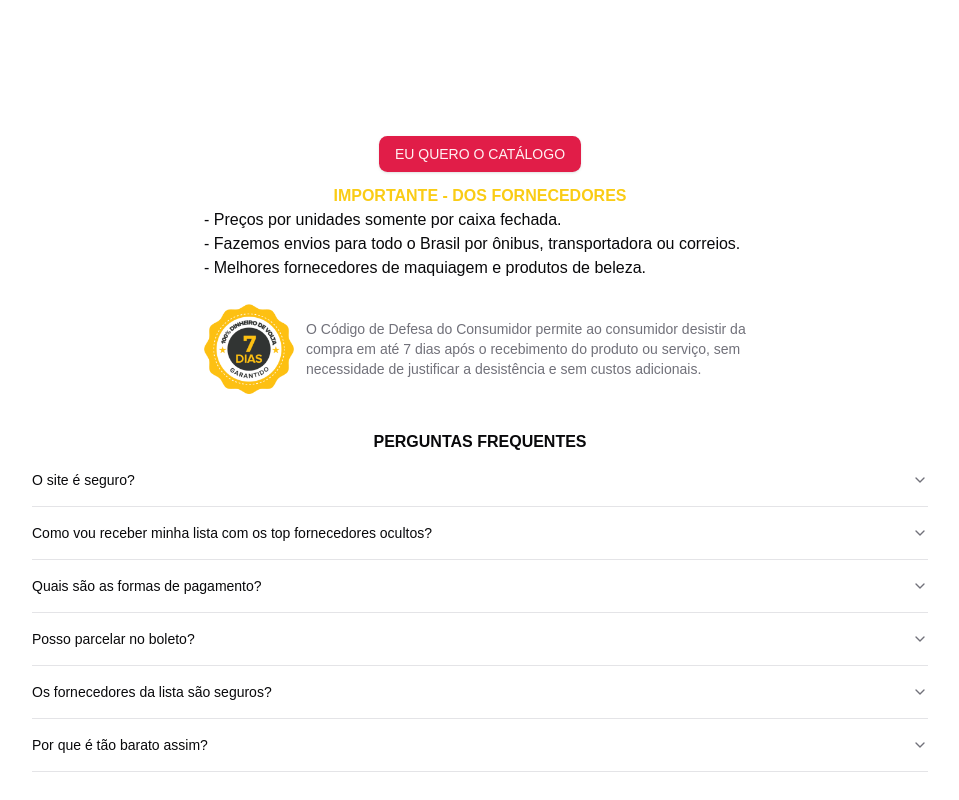
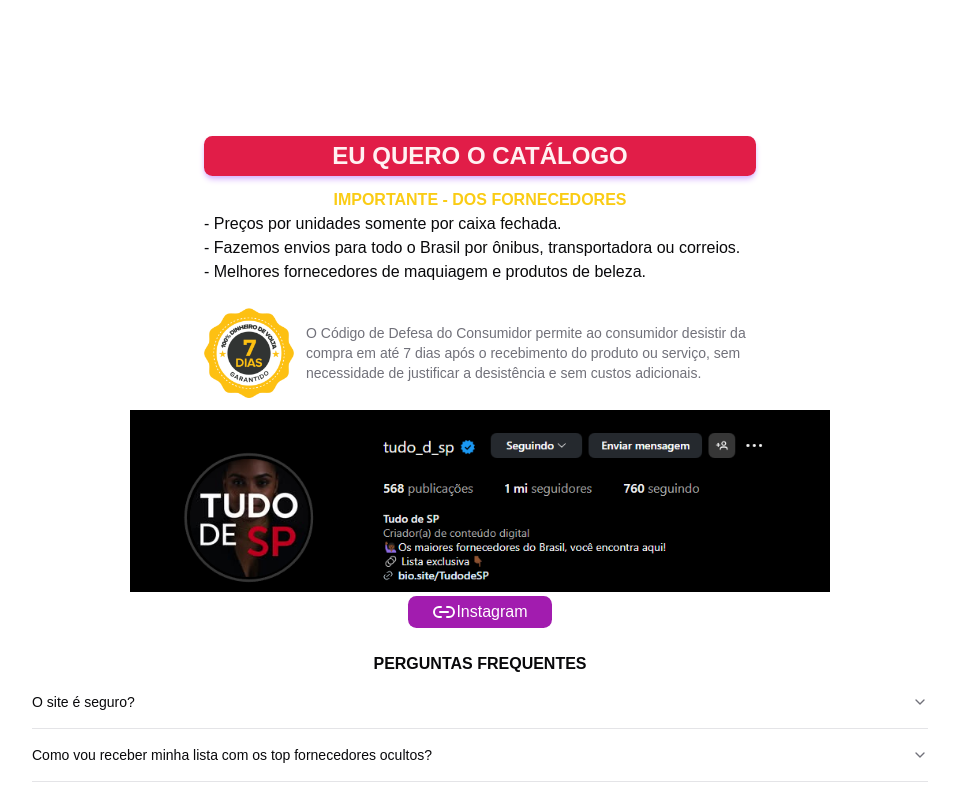
Before and after one commit to ElcioReis3/fornecedor-make, a Next.js app: page / in a window 1280 px wide. Shown: the part 1440-2240 px from the top of the page, without its empty margins (160-1119 px from the left). Built offline with nearby package versions, Linux system fonts and the light colour scheme.

Commit message:
add instagram image

```diff
--- a/src/components/layout/Section.tsx
+++ b/src/components/layout/Section.tsx
@@ -3,6 +3,8 @@
 import { CardItem } from "../Card";
 import { CarouselItens } from "../CarouselItens";
 import { Button } from "../ui/button";
+import Link from "next/link";
+import { Link2Icon } from "lucide-react";
 
 export const Section = () => {
   const handlePayment = () => {
@@ -35,7 +37,7 @@
           <CarouselItens />
           <div>
             <Button
-              className="flex items-center justify-center m-auto my-3"
+              className="w-full flex m-auto font-semibold animate-pulse my-3 shadow-md shadow-purple-300 md:text-2xl md:p-5"
               onClick={handlePayment}
             >
               EU QUERO O CATÁLOGO
@@ -71,6 +73,22 @@
           necessidade de justificar a desistência e sem custos adicionais.{" "}
         </div>
       </div>
+      <div className="w-full max-2xl m-auto text-center">
+        <Image
+          src={"/images/poster.png"}
+          alt="código de defesa do consumidor"
+          width={700}
+          height={400}
+          className="m-auto"
+        />
+        <Link
+          className="w-36 m-auto flex justify-center bg-fuchsia-700 text-white p-1 rounded-md mt-1"
+          href={"https://www.instagram.com/tudo_d_sp/?hl=pt-br"}
+        >
+          <Link2Icon className="" />
+          Instagram
+        </Link>
+      </div>
     </div>
   );
 };
--- a/src/components/layout/footer.tsx
+++ b/src/components/layout/footer.tsx
@@ -8,7 +8,7 @@
   return (
     <footer className=" flex flex-col justify-center p-3 items-center gap-2 text-muted-foreground">
       <Button
-        className="font-semibold shadow-md shadow-pink-300"
+        className="w-full flex m-auto font-semibold my-3 shadow-md shadow-purple-300 md:text-2xl md:p-5"
         onClick={handlePayment}
       >
         COMPRAR LISTA DE FORNECEDORES
```
Also changed, not shown: public/images/poster.png (added).
